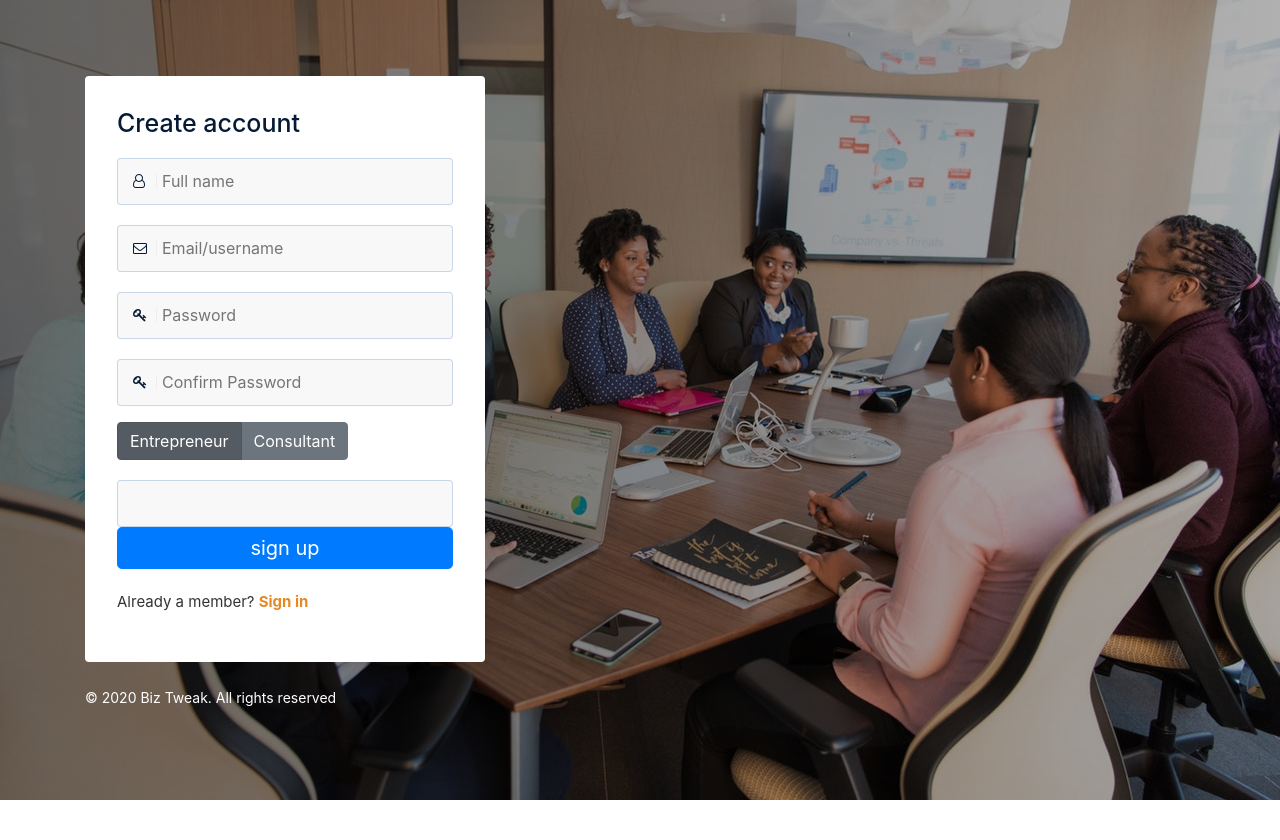
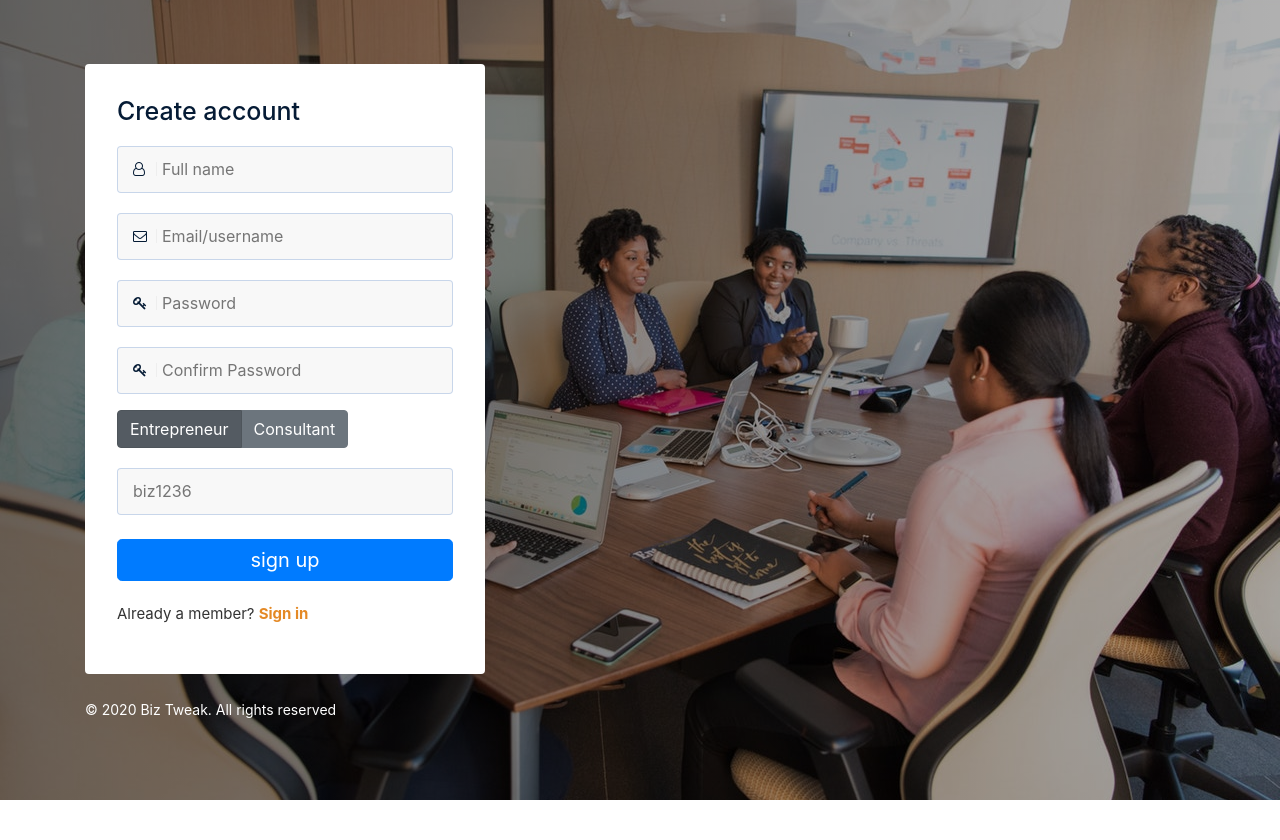
Before and after one commit to ShaunSEMO/biztweak_dev, a PHP site: page /signup.php in a window 1280 px wide. Shown: the top 840 px of the page. Run offline with PHP 8.4, Linux system fonts and the light colour scheme.

Commit message:
Consultant code error

```diff
--- a/signup.php
+++ b/signup.php
@@ -78,9 +78,11 @@
 						  </label>
 						</div>
 						<!--- consultant code input -->
-                        <div id="code" class="form-input">
-                            <input type="text" name="consultant_code" value=""/>
+						<br>
+						<div id="code" class="form-input">
+                        	<input type="text" name="consultant_code" value="" placeholder="biz1236"/>
                         </div>
+						<br>
 						<button type="submit" class="signup-button btn btn-primary btn-lg btn-block">sign up</button>
 
 					</form>
```
